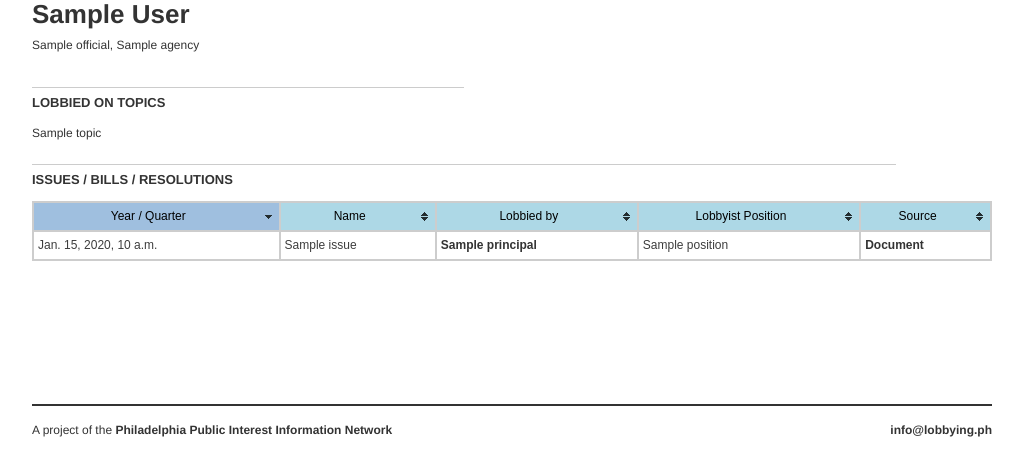
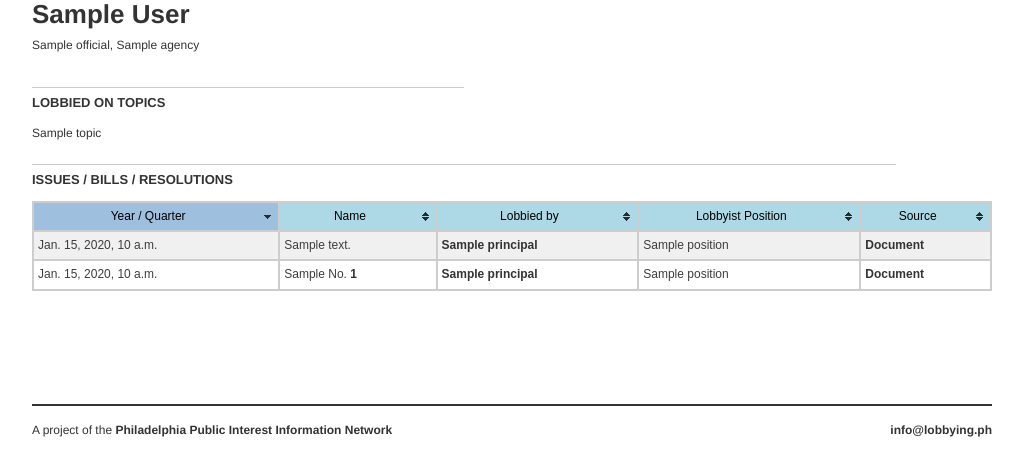
Before and after one commit to AxisPhilly/lobbying.ph-django, a Django app: template lobbyingph/templates/official_detail.html in a window 1280 px wide. Shown: the part 151-627 px from the top of the page, without its empty margins (128-1151 px from the left). Run offline with Django 3.2, Linux system fonts and the light colour scheme; the template is opened without the code that fills it: most values are stand-ins (such as "Sample title", 1, 10 or a date in 2020); some libraries are stand-ins or nearby versions.

Commit message:
Update to use new method structure. Add bills to table

```diff
--- a/lobbyingph/templates/official_detail.html
+++ b/lobbyingph/templates/official_detail.html
@@ -42,10 +42,19 @@
           {% for issue in official.get_issues %}
             <tr>
               <td>{{ issue.time }}</td>
-              <td>{{ issue.issue }}</td>
+              <td>{{ issue.object.description }}</td>
               <td><a href="/principals/{{ issue.principal.id }}">{{ issue.principal }}</a></td>
               <td>{{ issue.position }}</td>
               <td><a href="{{ issue.source.url }}">Document</a></td>
+            </tr>
+          {% endfor %}
+          {% for bill in official.get_bills %}
+            <tr>
+              <td>{{ bill.time }}</td>
+              <td>{{ bill.object.get_bill_type_display }} No. <a href="{{ bill.object.url }}" target="_blank">{{ bill.object.number }} <i class="icon-external-link"></a></td>
+              <td><a href="/principals/{{ bill.principal.id }}">{{ bill.principal }}</a></td>
+              <td>{{ bill.position }}</td>
+              <td><a href="{{ bill.source.url }}">Document</a></td>
             </tr>
           {% endfor %}
         </tbody>
```
